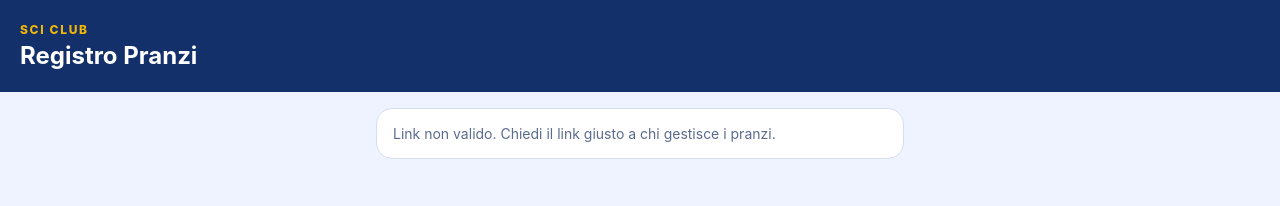
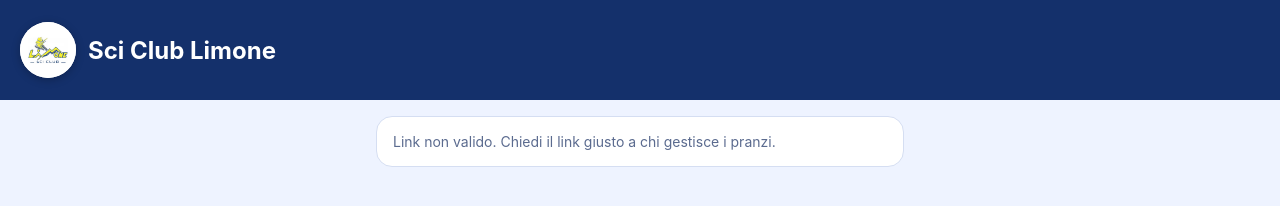
Before and after one commit to tasso1891/Pranzi-sci-club, a plain HTML site: page genitori.html in a window 1280 px wide. Drawn offline with Linux system fonts and the light colour scheme.

Commit message:
Add files via upload

```diff
--- a/genitori.html
+++ b/genitori.html
@@ -9,14 +9,16 @@
 <link rel="icon" type="image/png" sizes="192x192" href="icon-192.png">
 <link rel="icon" type="image/png" sizes="512x512" href="icon-512.png">
 <link rel="apple-touch-icon" href="apple-touch-icon.png">
-<title>Pranzi · Sci Club</title>
+<title>Sci Club Limone</title>
 <style>
   :root{ --blue:#1D4ED8; --dark:#14306B; --yellow:#F2B705; --bg:#EEF3FF; --ink:#0F1B3D; --soft:#5B6B8F; --border:#D5DEF2; --ok:#1E8E4E; --warn:#B7791F; --bad:#C0392B; }
   *{ box-sizing:border-box; }
   body{ margin:0; font-family:-apple-system,BlinkMacSystemFont,"Segoe UI",Roboto,sans-serif; background:var(--bg); color:var(--ink); }
   .top{ background:var(--dark); color:#fff; padding:calc(22px + env(safe-area-inset-top)) 20px 22px; }
   .eyebrow{ font-size:12px; letter-spacing:.14em; font-weight:800; color:var(--yellow); }
-  h1{ margin:4px 0 0; font-size:24px; }
+  h1{ margin:0; font-size:24px; }
+  .logo-row{ display:flex; align-items:center; gap:12px; }
+  .logo-row img{ width:56px; height:56px; border-radius:50%; background:#fff; flex:none; box-shadow:0 2px 8px rgba(0,0,0,.25); }
   main{ padding:16px; max-width:560px; margin:0 auto; }
   .card{ background:#fff; border:1px solid var(--border); border-radius:16px; padding:16px; margin-bottom:12px; }
   .name{ font-size:26px; font-weight:800; line-height:1.15; }
@@ -63,7 +65,7 @@
 </style>
 </head>
 <body>
-<div class="top"><div class="eyebrow">SCI CLUB</div><h1>Registro Pranzi</h1></div>
+<div class="top"><div class="logo-row"><img src="icon-192.png" alt="Sci Club Limone"><h1>Sci Club Limone</h1></div></div>
 <div id="pdfov"><div class="bar"><button id="pdfx">✕</button><div id="pdft"></div><button id="pdfm">−</button><button id="pdfp">+</button></div><div id="pdfpag"></div></div>
 <main id="out"><div class="card vuoto">Caricamento…</div></main>
 <script type="module">
```
